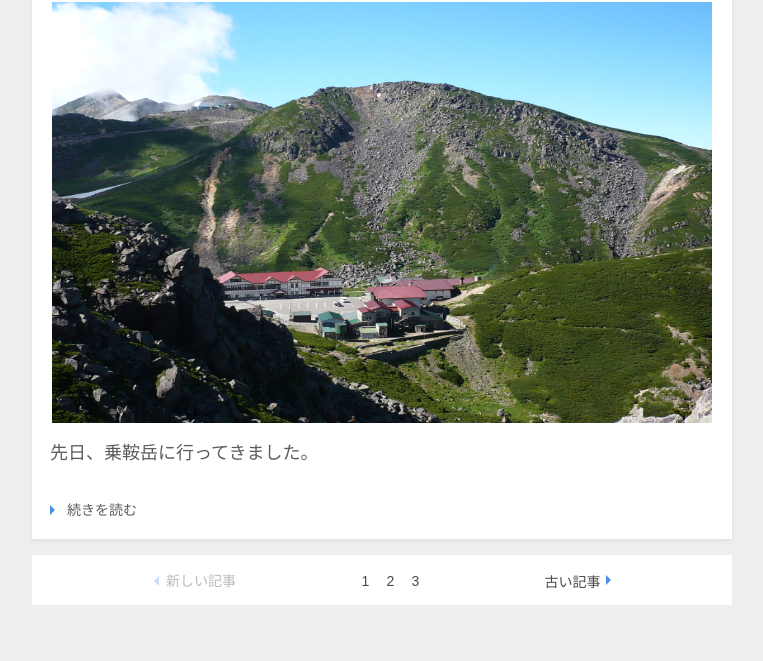
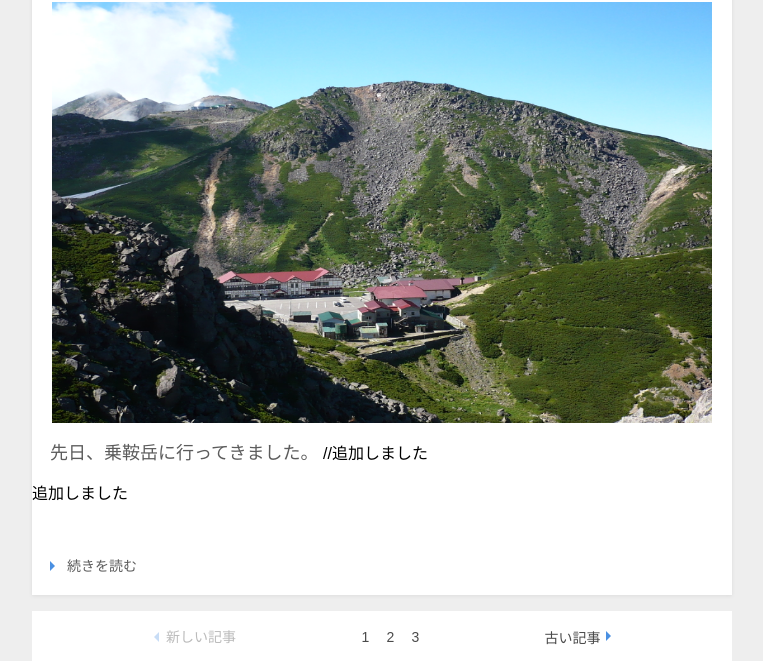
Before and after one commit to cclemon-yusuke/weblog, a plain HTML site: page index.html in a window 1280 px wide. Shown: the part 736-1397 px from the top of the page, without its empty margins (258-1021 px from the left). Before the commit the page ends 1341 px from the top, so only its background shows below. Drawn offline with Linux system fonts and the light colour scheme.

Commit message:
pタグを追加しました

```diff
--- a/index.html
+++ b/index.html
@@ -43,6 +43,8 @@
         <h2>乗鞍岳</h2>
         <img src="img/mountain.jpg" width="660px" height="439.29px">
         <p class="sentence">先日、乗鞍岳に行ってきました。</p>
+        //追加しました
+        <p>追加しました</p>
         <a href="#" class="continuation"><span class="right_triangle"></span>続きを読む</a>
     </article>
 </main>
```
